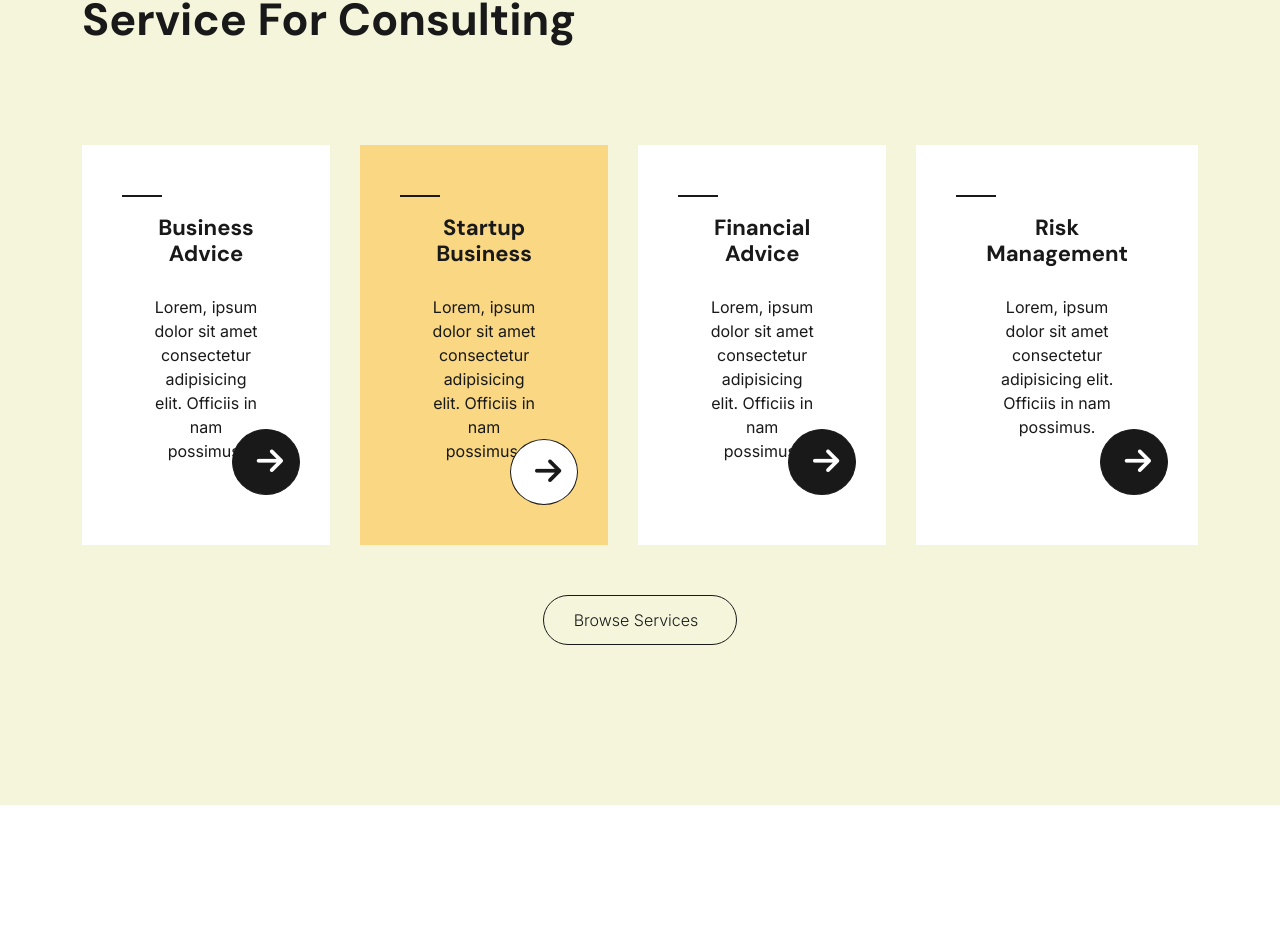
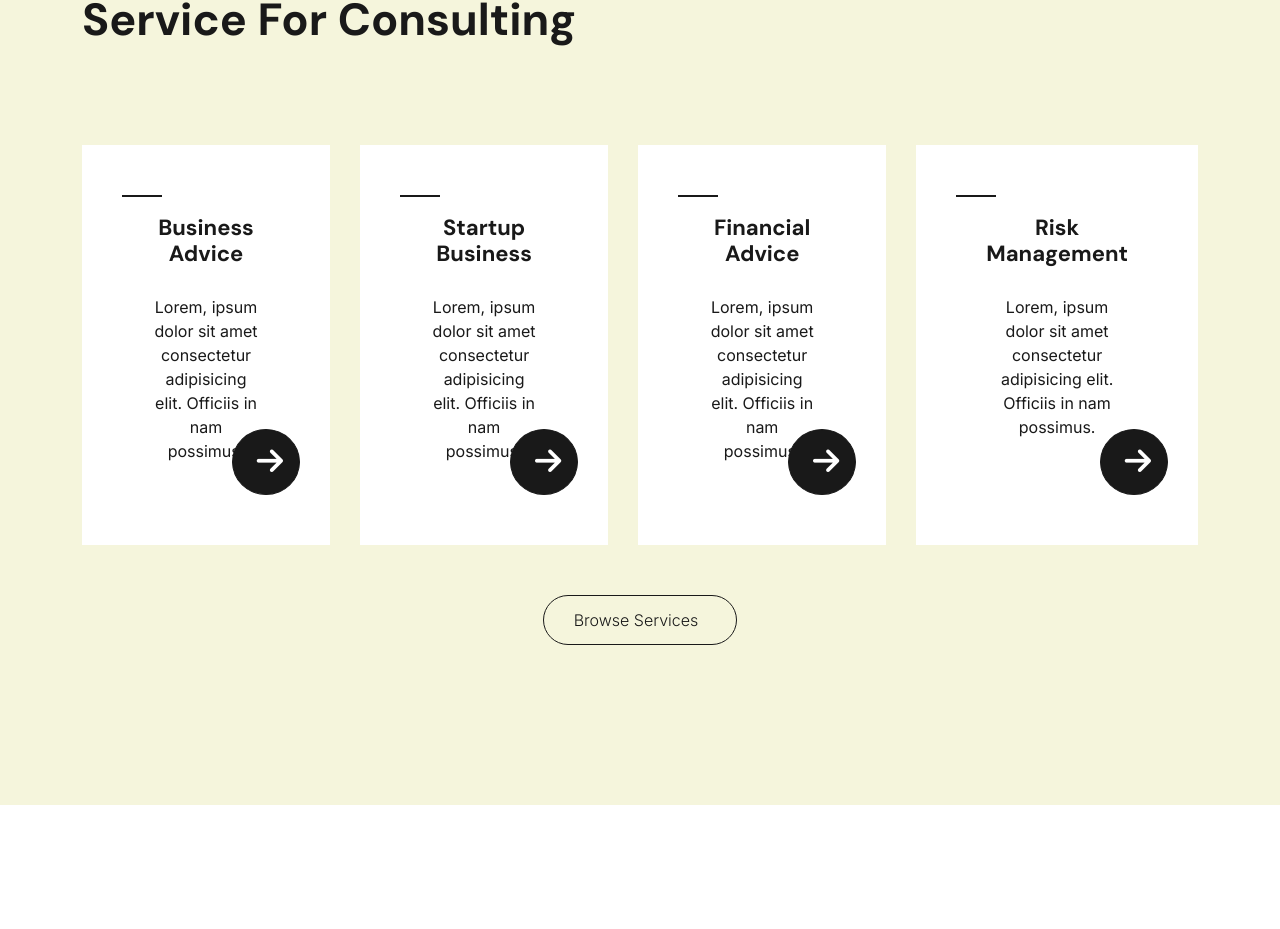
Before and after one commit to Johlundgren/Uppgiftcrito, a React (Vite) app: page / in a window 1280 px wide. Shown: the part 2812-3741 px from the top of the page. Built offline with nearby package versions, Linux system fonts and the light colour scheme; some icons are missing.

Commit message:
service section förenklad

```diff
--- a/src/assets/styles/_Services.scss
+++ b/src/assets/styles/_Services.scss
@@ -25,6 +25,12 @@
                 align-items: center;
                 text-align: center;
                 padding: 70px;
+                transition: background-color 0.3s;
+                background-color: #ffffff;
+
+                &:hover {
+                  background-color: #F9D783;
+                }
 
                 &::before {
                     content: '';
@@ -59,52 +65,7 @@
                     font-size: 16px;
                 }
 
-                &:nth-child(1) {
-                    background-color: #ffffff;
-                  }
 
-                  &:nth-child(2) {
-                    background-color: #F9D783;
-                  }
-
-                  &:nth-child(3) {
-                    background-color: #ffffff;
-                  }
-
-                  &:nth-child(4) {
-                    background-color: #ffffff;
-                  }
-
-                .service-yellow {
-                    display: flex;
-                    flex-direction: column;
-                    align-items: center;
-                    text-align: center;
-
-                    .btn-transparent {
-                        background-color: white;
-                        padding: 16px;
-                        border-radius: 50%;
-                        position: absolute;
-                        bottom: 40px;
-                        right: 30px;
-
-
-                        i {
-                            font-size: 30px;
-                        }
-
-                        &:hover {
-                            background-color: #191919;
-                            border: 1px solid #191919;
-
-                            i {
-                                color: white;
-                                background-color: transparent;
-                            }
-                        }
-                    }
-                }
             }
         }
         .center-content {
--- a/src/components/Header.jsx
+++ b/src/components/Header.jsx
@@ -1,6 +1,6 @@
 import React from 'react'
 import image from '@images/Logo.svg'
-import { Link } from 'react-router-dom';
+import { Link, NavLink } from 'react-router-dom';
 import '@styles/_Header.scss'
 
 const Header = () => {
@@ -36,12 +36,16 @@ const Header = () => {
                     <a href="https://linkedin.com/" target="_blank"><i className="fa-brands fa-linkedin"></i></a>
                 </div>
                 <div className="menu">
-                    <nav>
-                        <Link to="/" className="active">Home</Link>
-                        <a href="services.html">Services</a>
-                        <a href="news.html">News</a>
-                        <Link to="/Contact">Contact</Link>
-                    </nav>
+                <nav>
+              <NavLink to="/" exact="true" activeclassname="active">
+                Home
+              </NavLink>
+              <a href="services.html">Services</a>
+              <a href="news.html">News</a>
+              <NavLink to="/contact" activeclassname="active">
+                Contact
+              </NavLink>
+            </nav>
                     <a className="btn-yellow btn-login" href="login.html">Login <i className="fa-regular fa-arrow-up-right"></i></a>
                 </div>
             </div>
--- /dev/null
+++ b/src/components/ServiceBox.jsx
@@ -0,0 +1,15 @@
+import React from 'react'
+
+const ServiceBox = ({title, description, url}) => {
+  return (
+    <div className="service">
+        <h3>{title}</h3>
+        <p>{description}</p>
+        <a className="btn-black" href={url}>
+        <i className="fa fa-light fa-arrow-right"></i>
+        </a>
+  </div>
+  )
+}
+
+export default ServiceBox
--- a/src/components/Services.jsx
+++ b/src/components/Services.jsx
@@ -1,5 +1,6 @@
 import React from 'react';
 import '@styles/_Services.scss'
+import ServiceBox from './ServiceBox';
 
 const Services = () => {
   return (
@@ -8,55 +9,17 @@ const Services = () => {
         <section className="service-rubrik">
           <div className="section-title">
             <p>Our Services</p>
-            <h2>We Provide The Best <br></br> Service For Consulting</h2>
+            <h2>We Provide The Best <br /> Service For Consulting</h2>
           </div>
         </section>
         <section className="service-headlines">
-          <div className="service">
-            <h3>Business Advice</h3>
-            <p>
-              Lorem, ipsum dolor sit amet consectetur adipisicing elit.
-              Officiis in nam possimus.
-            </p>
-            <a className="btn-black" href="business.html">
-              <i className="fa fa-light fa-arrow-right"></i>
-            </a>
-          </div>
-          <div className="service">
-            <div className="service-yellow">
-              <h3>Startup Business</h3>
-              <p>
-                Lorem, ipsum dolor sit amet consectetur adipisicing elit.
-                Officiis in nam possimus.
-              </p>
-              <a className="btn-transparent" href="startup.html">
-                <i className="fa fa-light fa-arrow-right"></i>
-              </a>
-            </div>
-          </div>
-          <div className="service">
-            <h3>Financial Advice</h3>
-            <p>
-              Lorem, ipsum dolor sit amet consectetur adipisicing elit.
-              Officiis in nam possimus.
-            </p>
-            <a className="btn-black" href="financialadvice.html">
-              <i className="fa fa-light fa-arrow-right"></i>
-            </a>
-          </div>
-          <div className="service">
-            <h3>Risk Management</h3>
-            <p>
-              Lorem, ipsum dolor sit amet consectetur adipisicing elit.
-              Officiis in nam possimus.
-            </p>
-            <a className="btn-black" href="riskmanagement.html">
-              <i className="fa fa-light fa-arrow-right"></i>
-            </a>
-          </div>
+          <ServiceBox title="Business Advice" description="Lorem, ipsum dolor sit amet consectetur adipisicing elit. Officiis in nam possimus." url="" />
+          <ServiceBox title="Startup Business" description="Lorem, ipsum dolor sit amet consectetur adipisicing elit. Officiis in nam possimus." url="" />
+          <ServiceBox title="Financial Advice" description="Lorem, ipsum dolor sit amet consectetur adipisicing elit. Officiis in nam possimus." url="" />
+          <ServiceBox title="Risk Management" description="Lorem, ipsum dolor sit amet consectetur adipisicing elit. Officiis in nam possimus." url="" />
         </section>
         <div className="center-content">
-          <a className="btn-transparent" href="services.html">
+          <a className="btn-transparent" href="#">
             Browse Services
             <i className="fa-solid fa-arrow-up-right"></i>
           </a>
```
